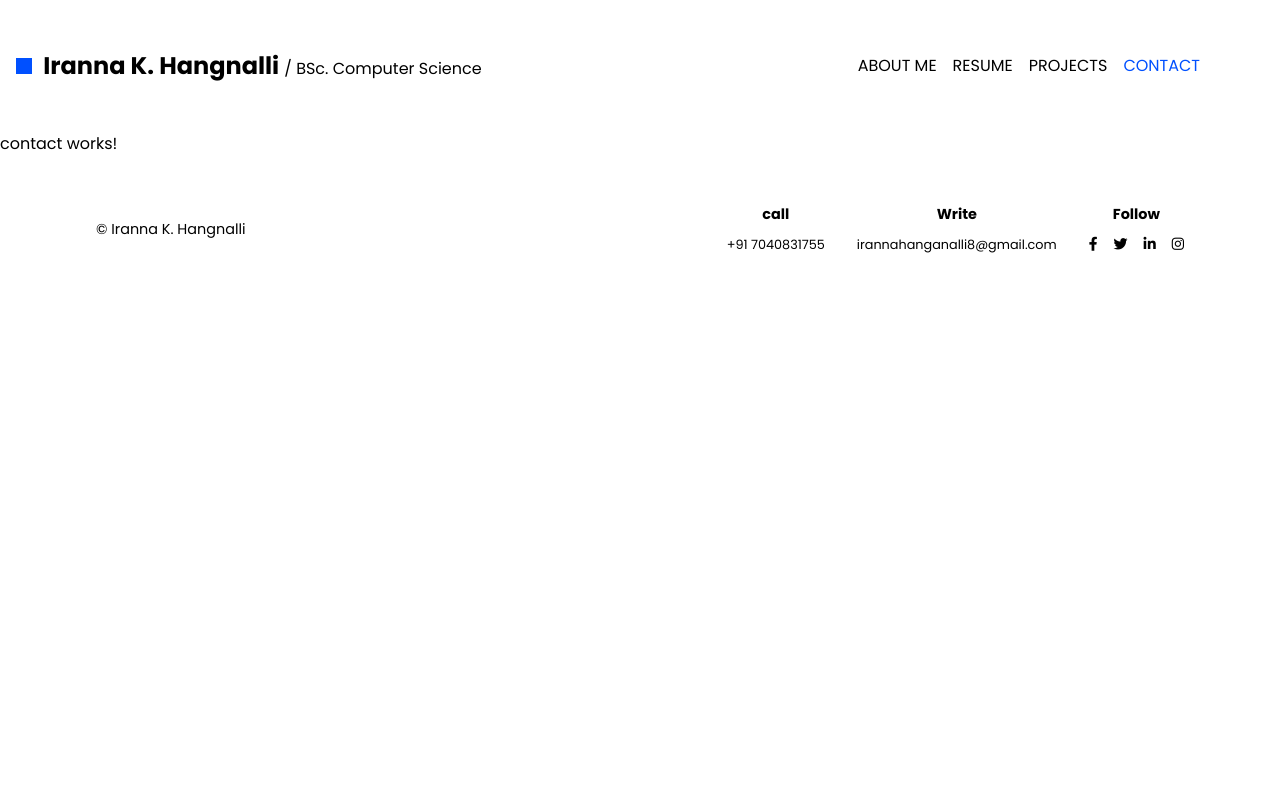
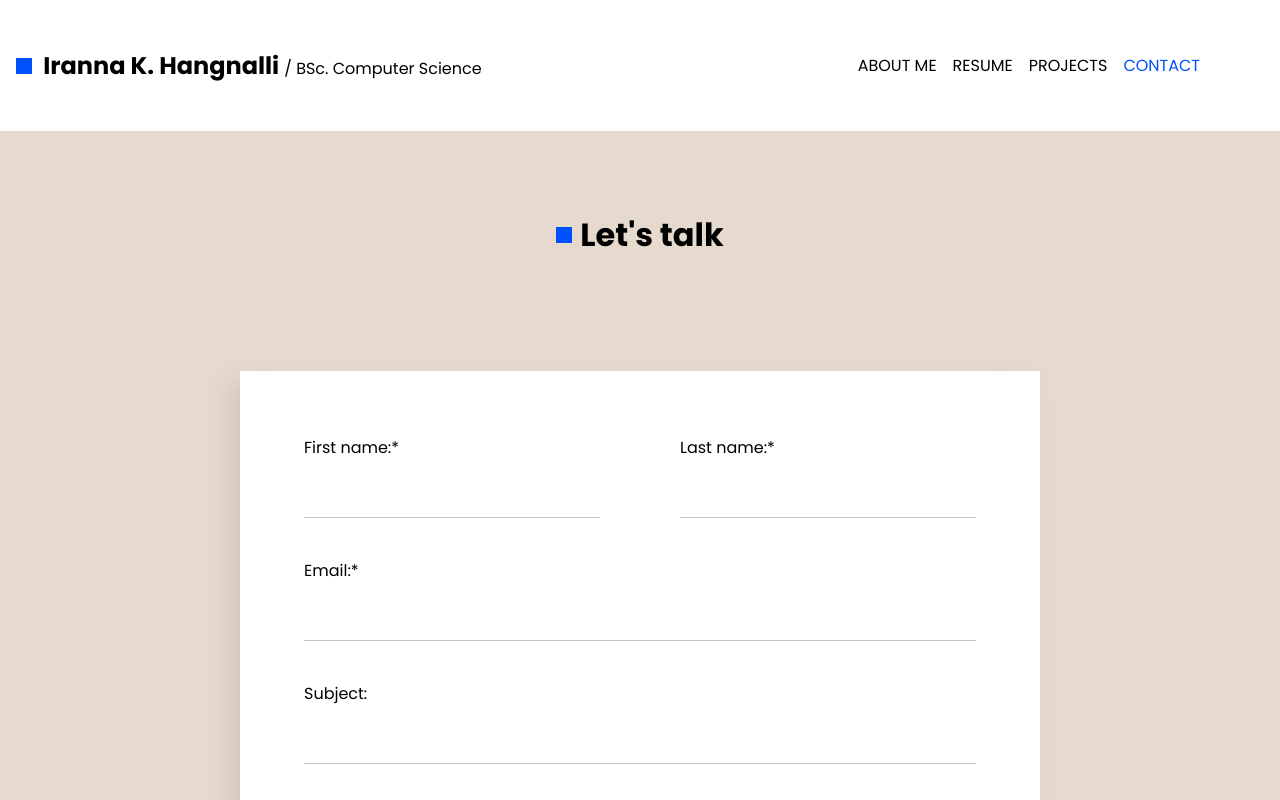
Before and after one commit to AndrickSilva/Iranna-portfolio-website, an Angular app: page /contact in a window 1280 px wide. Shown: the top 800 px of the page. Built offline with nearby package versions, Linux system fonts and the light colour scheme.

Commit message:
completed contact section

```diff
--- a/src/app/components/about-me/about-me.component.css
+++ b/src/app/components/about-me/about-me.component.css
@@ -84,7 +84,7 @@
 
 }
 
-.card {
+.profile-card {
     display: flex;
     justify-content: space-around;
     align-items: center;
@@ -94,27 +94,27 @@
     margin: 2.5em 0;
 }
 
-.card img {
+.profile-card img {
     aspect-ratio: 1/1;
     width: 205px;
     height: 205px;
     border-radius: 100%;
 }
 
-.card h2 {
+.profile-card h2 {
     margin-top: 1em;
     font-size: 1.65rem;
     font-weight: bold;
     line-height: 32.4px
 }
 
-.card hr {
+.profile-card hr {
     border-top: 2px solid var(--accent-col);
     width: 25%;
     margin: 2em 0;
 }
 
-.card span {
+.profile-card span {
     text-align: center;
     letter-spacing: 0.25em;
     font-size: 1.1rem;
--- a/src/app/components/about-me/about-me.component.html
+++ b/src/app/components/about-me/about-me.component.html
@@ -21,7 +21,7 @@
     </div>
 
     <div class="card-container">
-        <div class="card">
+        <div class="profile-card ">
             <img src="{{ImgProfile}}" alt="Profile">
             <h2>Iranna K.<br>Hangnalli</h2>
             <hr>
--- a/src/app/components/contact/contact.component.css
+++ b/src/app/components/contact/contact.component.css
@@ -0,0 +1,37 @@
+form {
+    padding: 4em;
+}
+
+input,
+textarea {
+    margin-top: 0.6em;
+    display: block;
+    border: none;
+    border-bottom: 1px solid rgb(199, 199, 199);
+    margin-bottom: 2.5em;
+    padding: 0.7em;
+    font-size: 1rem;
+    outline: none;
+    width: 100%;
+    transition: ease-out .3s;
+    color: var(--accent-col);
+    resize: none;
+}
+
+input:hover,
+textarea:hover {
+    border-bottom: 1px solid var(--accent-col);
+
+}
+
+
+
+.form-align {
+    display: flex;
+    align-items: center;
+    gap: 5em;
+}
+
+.left-form {
+    width: 50%;
+}
--- a/src/app/components/contact/contact.component.html
+++ b/src/app/components/contact/contact.component.html
@@ -1 +1,33 @@
-<p>contact works!</p>
+<div class="resume-container">
+    <div class="resume-main">
+
+        <div class="heading">
+            <div class="box"></div>
+            <h1>Let's talk</h1>
+        </div>
+
+        <div class="card">
+            <form>
+                <div class="form-align">
+                    <div class="left-form">
+                        <label for="fname">First name:*</label>
+                        <input type="text" id="fname" name="fname">
+                    </div>
+                    <div class="left-form">
+                        <label for="lname">Last name:*</label><br>
+                        <input type="text" id="lname" name="lname">
+                    </div>
+                </div>
+
+                <label for="Email">Email:*</label>
+                <input type="email" id="Email" name="Email">
+
+                <label for="Subject">Subject:</label>
+                <input type="text" id="Subject" name="Subject">
+
+                <label for="Subject">Message:</label>
+                <textarea name="Message" id="Message" cols="10" rows="3"></textarea>
+            </form>
+        </div>
+    </div>
+</div>
```
